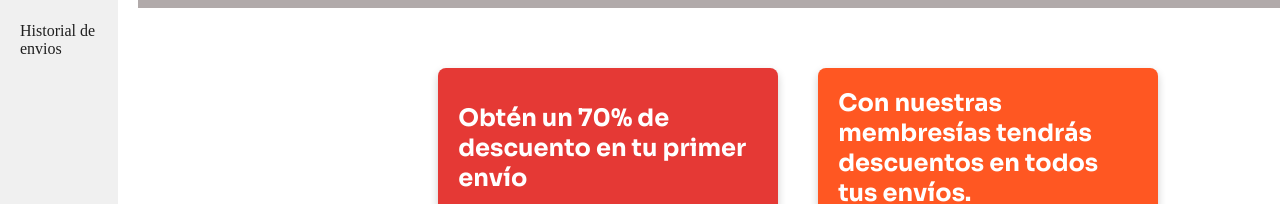
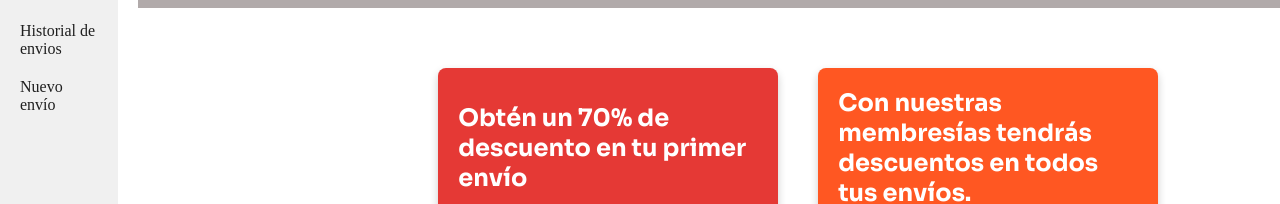
Before and after one commit to packager-company/packager-web, a React (Vite) app: page /home in a window 1280 px wide. Shown: the part 207-411 px from the top of the page. Built offline with nearby package versions, Linux system fonts and the light colour scheme.

Commit message:
Created_shipment branch added

```diff
--- a/src/Pages/Routes.jsx
+++ b/src/Pages/Routes.jsx
@@ -6,6 +6,7 @@ import Price from "./Price/Price";
 import Payments from "./Payments/payments";
 import ShiptmentHistory from "./ShiptmentHistory/ShiptmentHistory";
 import Home from "./Inicio/Home";
+import CreateShipment from "./CreateShipment/CreateShipment";
 
 
 const router = createBrowserRouter([
@@ -40,6 +41,10 @@ const router = createBrowserRouter([
             {
                 path: 'shiptment-history',
                 element: <ShiptmentHistory />,
+            },
+            {
+                path: 'create-shipment',
+                element: <CreateShipment />,
             }
 
         ],
--- a/src/Pages/_Layout/Root.jsx
+++ b/src/Pages/_Layout/Root.jsx
@@ -24,6 +24,9 @@ export default function Root() {
                         <li>
                             <Link to="/shiptment-history">Historial de envios</Link>
                         </li>
+                        <li>
+                            <Link to="/create-shipment">Nuevo envío</Link>
+                        </li>
                     </ul>
                 </nav>
             </div>
```
